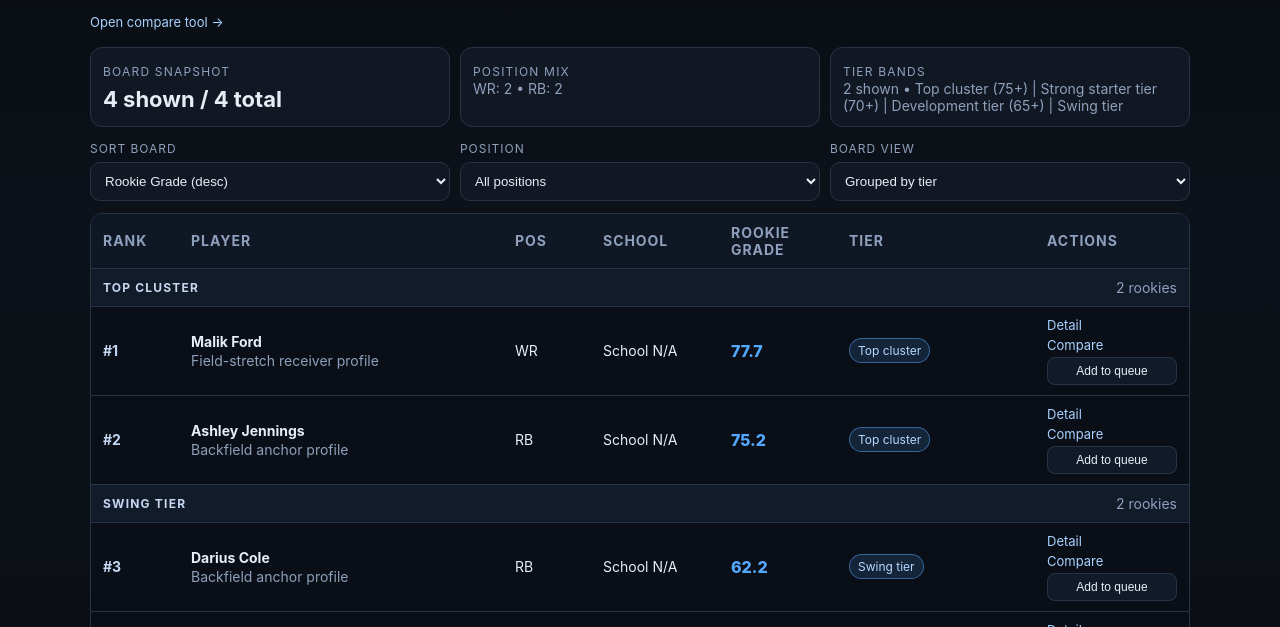
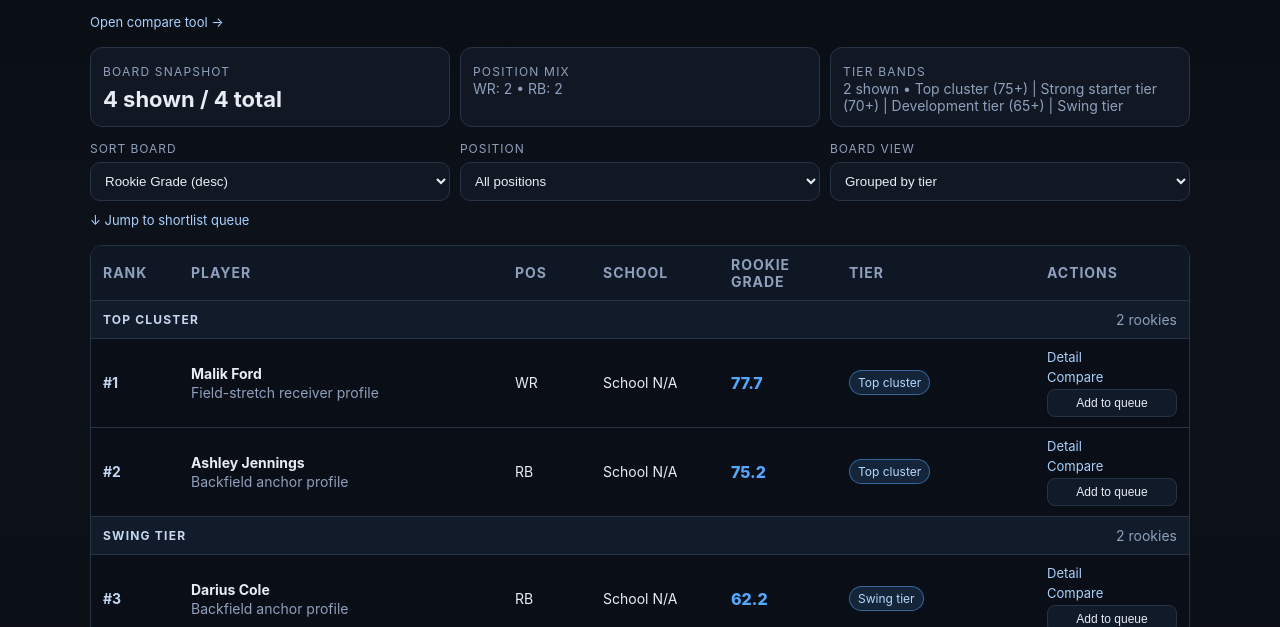
Before and after one commit to Prometheus-Frameworks/TIBER-Rookies, a plain HTML site: page cards/rookies/board/index.html in a window 1280 px wide. Shown: the part 173-800 px from the top of the page. Drawn offline with Linux system fonts and the light colour scheme.

Commit message:
fix: add jump-to-shortlist anchor link above board rows
Queue panel is below the full board. Without a jump link, users adding players
have no visual feedback and must scroll to find the queue. The anchor link
appears just above the board rows so it is always reachable after adding.

```diff
--- a/cards/rookies/board/index.html
+++ b/cards/rookies/board/index.html
@@ -16,6 +16,7 @@
 
       <section id="board-summary" class="board-summary" style="margin-top: 14px">Loading board summary…</section>
       <section id="board-controls-root" style="margin-top: 10px">Loading board controls…</section>
+      <p style="margin-top: 8px"><a class="nav-link" href="#queue-root" id="queue-jump-link">↓ Jump to shortlist queue</a></p>
       <section id="board-root" style="margin-top: 12px">Loading rookie board…</section>
       <section id="queue-root" style="margin-top: 16px">Loading shortlist queue…</section>
     </main>
@@ -34,6 +35,7 @@
       const controlsRoot = document.getElementById('board-controls-root');
       const boardRoot = document.getElementById('board-root');
       const queueRoot = document.getElementById('queue-root');
+      const queueJumpLink = document.getElementById('queue-jump-link');
       const state = { sort: 'grade', position: 'ALL', view: 'tiered' };
       const compareState = { left: null, right: null };
 
@@ -72,6 +74,12 @@
           <div><span class="section-title">Position mix</span><div class="meta">${topPositionBits || 'No position data available'}</div></div>
           <div><span class="section-title">Tier bands</span><div class="meta">${tierCount} shown • ${tierRules}</div></div>
         `;
+      }
+
+      function updateQueueJumpLink(queueSize) {
+        queueJumpLink.textContent = queueSize > 0
+          ? `↓ Jump to shortlist queue (${queueSize})`
+          : '↓ Jump to shortlist queue';
       }
 
       function wireBoardActions(allRows) {
@@ -142,6 +150,7 @@
         const queue = loadRookieQueue();
 
         renderSummary(allRows, sorted);
+        updateQueueJumpLink(queue.length);
         controlsRoot.innerHTML = renderRookieBoardControls({ positions, state });
         boardRoot.innerHTML = renderRookieBoard(sorted, {
           view: state.view,
```
